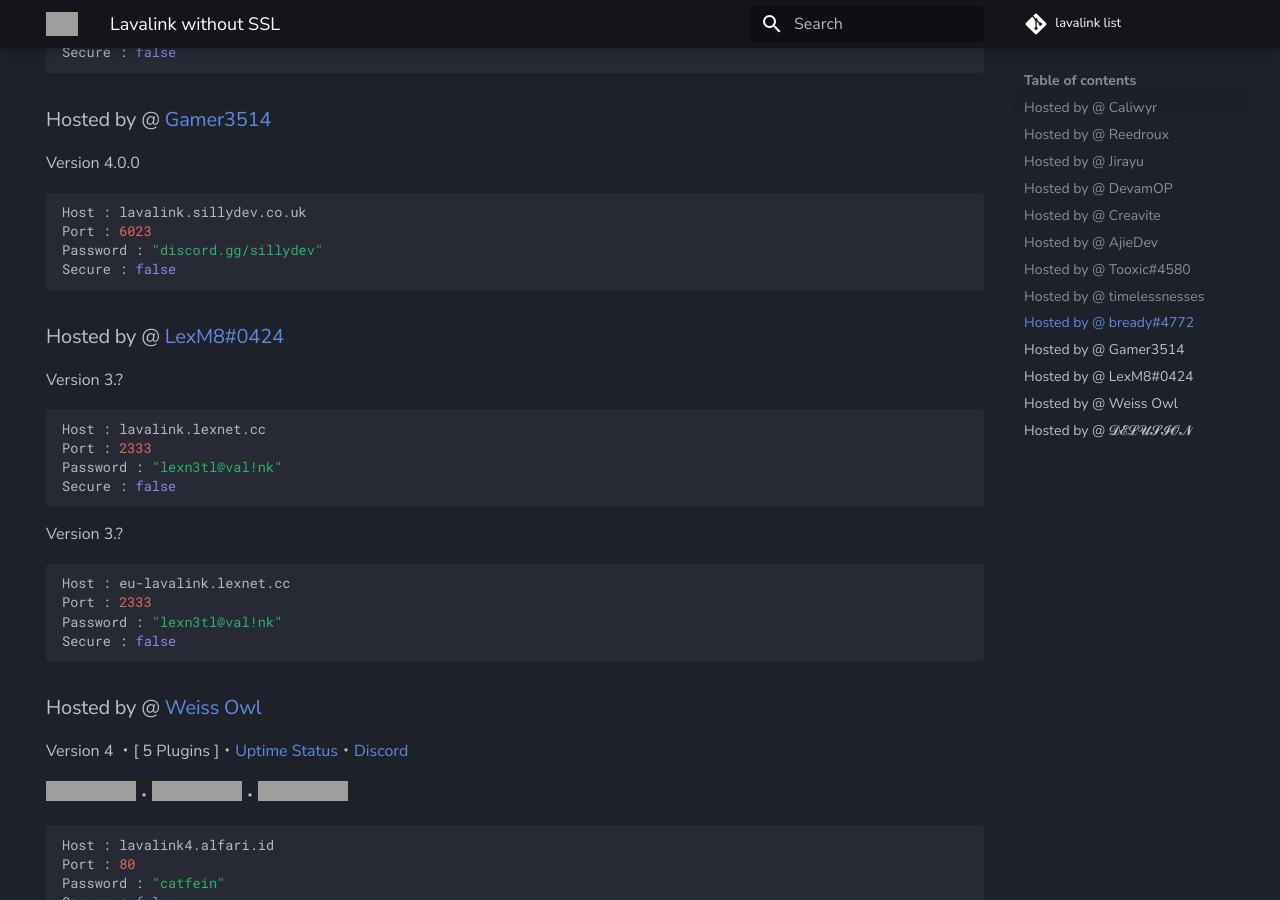
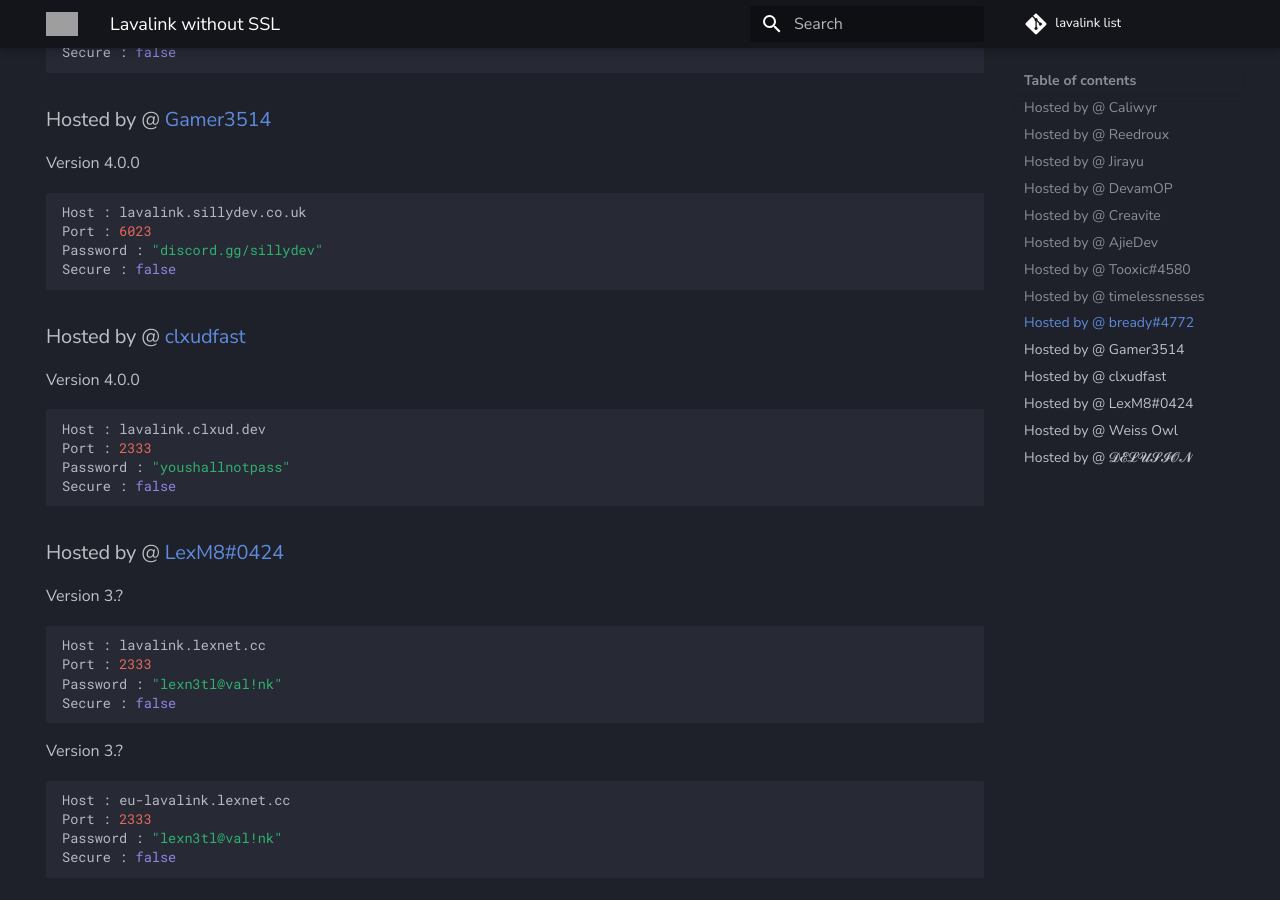
Before and after one commit to DarrenOfficial/lavalink-list, an MkDocs documentation site: the page built from docs/NoSSL/lavalink-without-ssl.md, in a window 1280 px wide and 900 px high, scrolled down 2845 px. Built offline with MkDocs 1.6.1 and Material for MkDocs 9.7.7, drawn with Linux system fonts in a browser that asks for light colours; comment, search, counter and statistics services are not loaded; grey boxes are pictures that could not be loaded.

Commit message:
Update lavalink-without-ssl.md
added public lavalink node

````diff
--- a/docs/NoSSL/lavalink-without-ssl.md
+++ b/docs/NoSSL/lavalink-without-ssl.md
@@ -140,6 +140,16 @@ Password : "discord.gg/sillydev"
 Secure : false
 ```
 
+### Hosted by @ [clxudfast](https://clxud.dev)
+
+Version 4.0.0
+```bash
+Host : lavalink.clxud.dev
+Port : 2333
+Password : "youshallnotpass"
+Secure : false
+```
+
 
 ### Hosted by @ [LexM8#0424](https://freelavalink.lexnet.cc)
 Version 3.?
````
